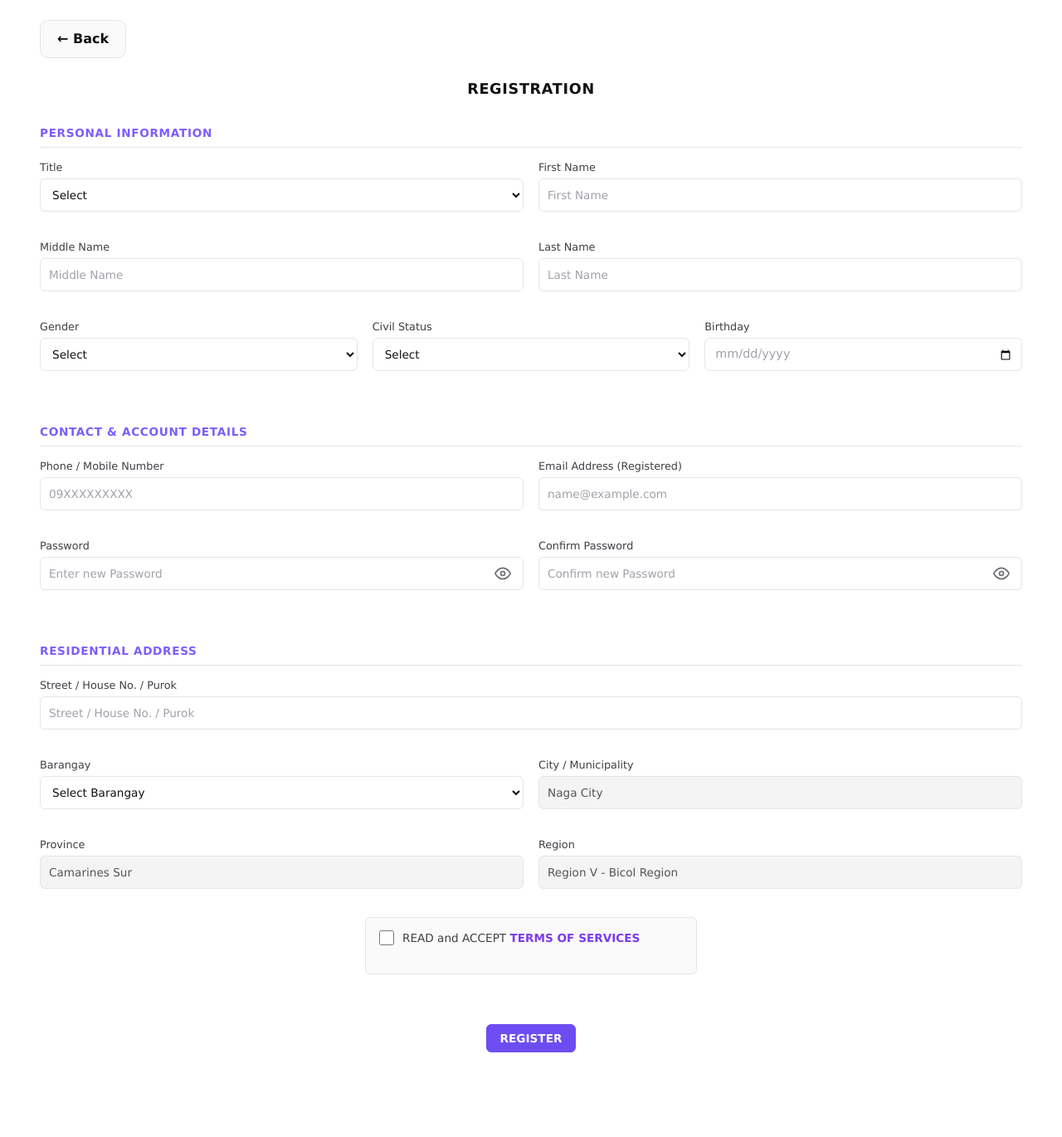
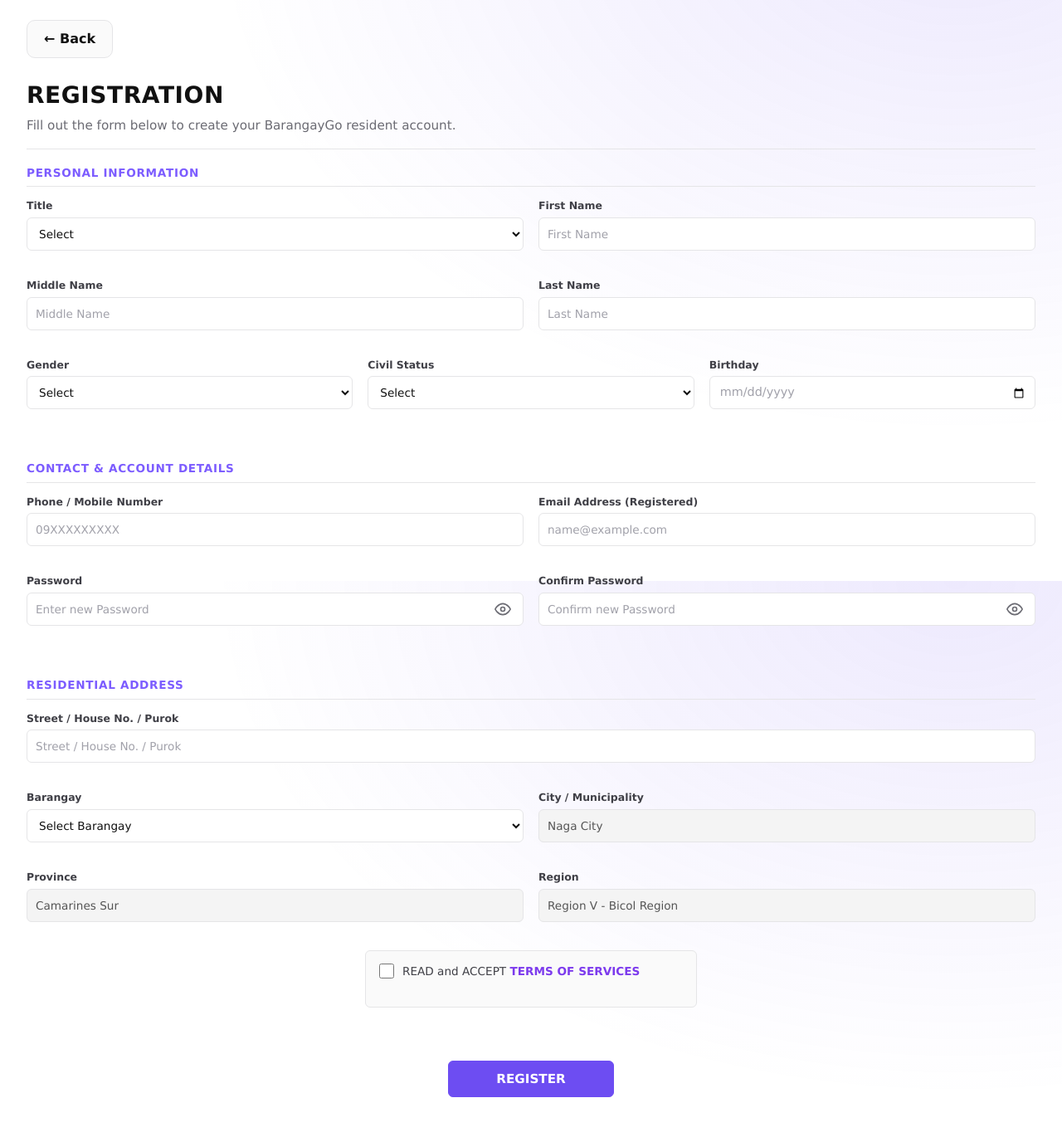
Before and after one commit to jbinalingbing-del/barangaygo, a PHP site: page /registration.php in a window 1280 px wide. Shown: the part 100-1470 px from the top of the page at 83% size. Before the commit the page ends 1368 px from the top, so only its background shows below. Run offline with PHP 8.4, Linux system fonts and the light colour scheme; some libraries are stand-ins or nearby versions.

Commit message:
Adopt profile-style full-width cardless layout for registration

```diff
--- a/registration.php
+++ b/registration.php
@@ -332,73 +332,62 @@ $v_email  = htmlspecialchars($_POST["email"]    ?? "", ENT_QUOTES);
     margin-top: 3px;
     line-height: 1;
 }
-/* COMMENT: Full Screen Registration layout — Inalis ang lumulutang na kahon (card border at shadow) para maging totoong full screen edge-to-edge ang buong page */
-body,
-.frame.full,
-.reg-page-main,
-.page-main.top.reg-page-main {
-    background: #ffffff !important;
+/* COMMENT: Layout katulad ng Profile page — malawak (1240px max-width), walang lumulutang na kahon/card, malinis at full-width */
+.page-main.top > .profile-card {
+    width: 100%;
+    max-width: 1240px;
+    margin: 0;
+    background: transparent;
+    border: none;
+    box-shadow: none !important;
 }
-.reg-page-main,
-.page-main.top.reg-page-main {
-    padding: 24px 48px 60px !important;
-    width: 100% !important;
-    max-width: 100% !important;
-    box-sizing: border-box !important;
-    align-items: stretch !important;
+.profile-card .form-section-title {
+    font-size: 0.85rem;
+    font-weight: 700;
+    letter-spacing: 0.05em;
+    text-transform: uppercase;
+    color: var(--focus);
+    margin: 28px 0 14px;
+    padding-bottom: 6px;
+    border-bottom: 1px solid var(--border);
 }
-.page-main.top > .request.reg-wide,
-.request.reg-wide,
-.reg-wide {
-    width: 100% !important;
-    max-width: 100% !important;
-    margin: 0 !important;
-    align-self: stretch !important;
+.profile-card .form-section-title:first-child {
+    margin-top: 8px;
 }
-/* Inalis ang kahon/card styling: walang border, walang shadow, walang background para sakop ang buong screen */
-.reg-wide .form-box,
-.frame.full .request.reg-wide .form-box {
-    width: 100% !important;
-    max-width: 100% !important;
-    padding: 0 !important;
-    background: transparent !important;
-    border: none !important;
-    box-shadow: none !important;
-    border-radius: 0 !important;
-    box-sizing: border-box;
-}
-@media (max-width: 768px) {
-    .reg-page-main,
-    .page-main.top.reg-page-main {
-        padding: 16px 16px 36px !important;
-    }
-}
-.reg-wide .row.two {
-    gap: 0 18px;
-}
-.reg-wide .row.three {
-    grid-template-columns: repeat(3, 1fr);
-    gap: 0 18px;
-}
-.reg-wide .field {
+.profile-card .field {
     max-width: none;
     width: 100%;
     margin: 0 0 14px;
 }
-.reg-wide .field input,
-.reg-wide .field select {
+.profile-card .field label {
+    font-size: 0.78rem;
+    margin-bottom: 4px;
+    color: var(--label);
+    font-weight: 600;
+    display: block;
+}
+.profile-card .field input,
+.profile-card .field select {
     width: 100%;
+    height: 40px;
     box-sizing: border-box;
 }
-.reg-wide .form-section {
-    font-size: 0.85rem;
-    font-weight: 700;
-    letter-spacing: 0.05em;
-    color: var(--focus);
-    margin: 22px 0 14px;
-    padding-bottom: 6px;
-    border-bottom: 1px solid var(--border);
-    text-align: left;
+.profile-card .row.two {
+    display: grid;
+    grid-template-columns: 1fr 1fr;
+    gap: 0 18px;
+}
+.profile-card .row.three {
+    display: grid;
+    grid-template-columns: repeat(3, 1fr);
+    gap: 0 18px;
+}
+@media (max-width: 768px) {
+    .profile-card .row.two,
+    .profile-card .row.three {
+        grid-template-columns: 1fr;
+        gap: 0;
+    }
 }
 /* Placeholder para sa Birthday date input sa lahat ng devices (Computer, Laptop, Tablet, Phone) */
 .bday-input-wrap {
@@ -443,24 +432,28 @@ body,
         </div>
     </nav>
 
-    <main class="page-main top reg-page-main">
+    <main class="page-main top">
         <a href="login.php" class="back-link">&larr; Back</a>
-        <div class="request reg-wide">
-            <div class="form-box left">
-                <h1>REGISTRATION</h1>
+        <div class="profile-card" style="font-family: 'Verdana', Geneva, Tahoma, sans-serif;">
+            <div class="profile-header">
+                <div>
+                    <h1 style="font-family: 'Verdana', Geneva, Tahoma, sans-serif; font-weight: 700; text-transform: uppercase; letter-spacing: 0.02em;">REGISTRATION</h1>
+                    <p class="sub">Fill out the form below to create your BarangayGo resident account.</p>
+                </div>
+            </div>
 
-                <?php if ($message != ""): ?>
-                    <p class="message" role="alert"><?= htmlspecialchars($message, ENT_QUOTES); ?></p>
-                <?php endif; ?>
+            <?php if ($message != ""): ?>
+                <p class="message" role="alert"><?= htmlspecialchars($message, ENT_QUOTES); ?></p>
+            <?php endif; ?>
 
-                <form method="POST" action="" id="regForm" novalidate>
+            <form method="POST" action="" id="regForm" novalidate style="margin-top: 18px;">
 
                     <!-- ============================================================
                          SECTION 1: PERSONAL INFORMATION
                          Layout: 2-column grid (Title + First Name, Middle + Last Name,
                          Sex/Gender + Civil Status, Birthday + Age)
                          ============================================================ -->
-                    <div class="form-section">PERSONAL INFORMATION</div>
+                    <div class="form-section-title">Personal Information</div>
 
                     <!-- Row 1: Title (Salutation) + First Name -->
                     <div class="row two">
@@ -564,7 +557,7 @@ body,
                          SECTION 2: CONTACT & ACCOUNT DETAILS
                          Layout: 2-column (Phone + Email)
                          ============================================================ -->
-                    <div class="form-section">CONTACT &amp; ACCOUNT DETAILS</div>
+                    <div class="form-section-title">Contact &amp; Account Details</div>
 
                     <!-- Row: Phone/Mobile + Email -->
                     <div class="row two">
@@ -628,7 +621,7 @@ body,
                          SECTION 3: RESIDENTIAL ADDRESS
                          Layout: Street full-width, then 2-column grid
                          ============================================================ -->
-                    <div class="form-section">RESIDENTIAL ADDRESS</div>
+                    <div class="form-section-title">Residential Address</div>
 
                     <!-- Street: full width -->
                     <div class="field">
@@ -736,13 +729,12 @@ body,
                         <div class="g-recaptcha" data-sitekey="6LeIxAcTAAAAAJcZVRqyHh71UMIEGNQ_MXjiZKhI" data-callback="onRecaptchaSuccess" id="recaptcha"></div>
                         <span class="field-error" id="err-robot" style="margin-top: 6px;"></span>
                     </div>
-                    <div class="actions" style="margin-top:20px;text-align:center;">
-                        <button type="submit">REGISTER</button>
+                    <div class="actions" style="margin-top:24px;text-align:center;">
+                        <button type="submit" class="btn" style="min-width: 200px; height: 44px; font-weight: 700; font-family: 'Verdana', Geneva, Tahoma, sans-serif; font-size: 0.95rem;">REGISTER</button>
                     </div>
 
                 </form>
-            </div>
-        </div>
+        </div><!-- end profile-card -->
     </main>
 
 </div>
```
